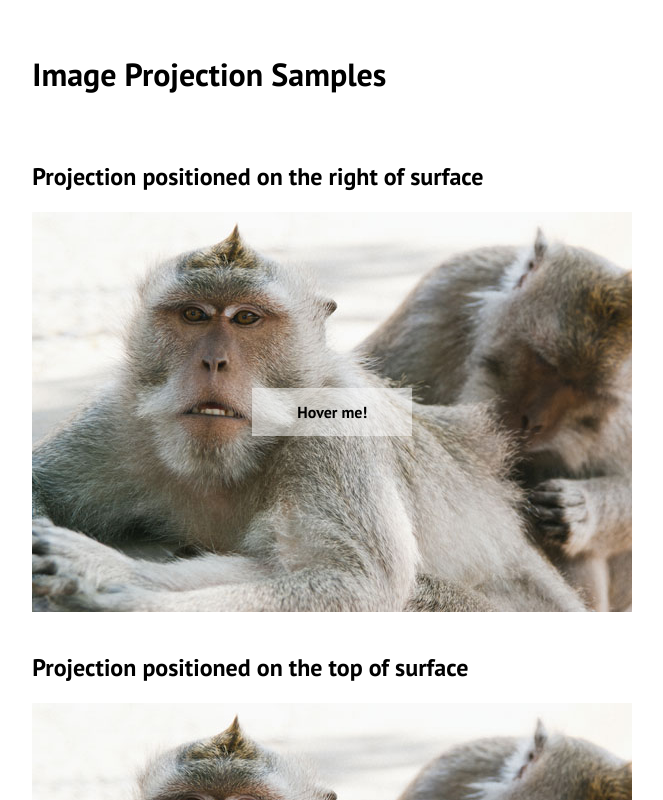
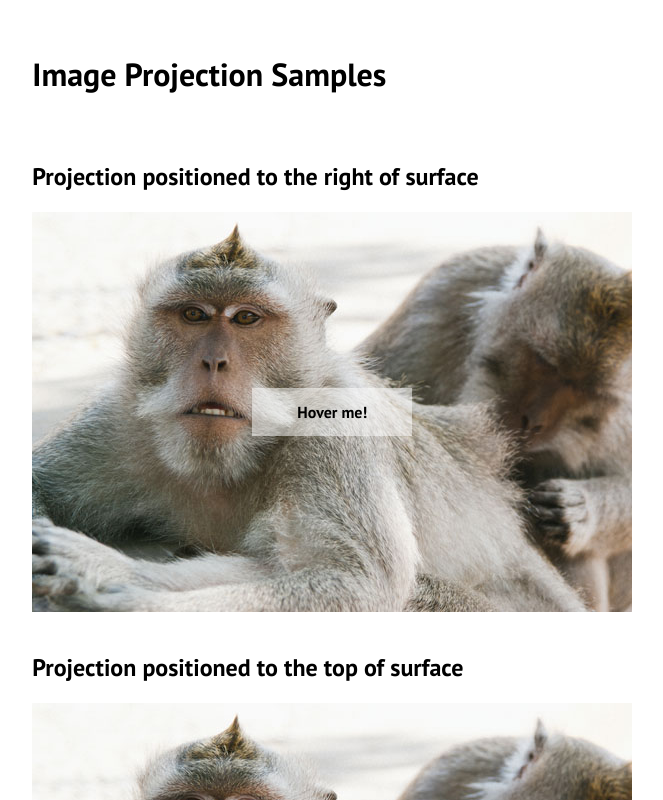
Before and after one commit to widatama/js-imageprojection, a website with bundled scripts: page preview/index.html in a window 1280 px wide. Shown: the top 800 px of the page, without its empty margins (1-664 px from the left). Built offline with nearby package versions, Linux system fonts and the light colour scheme.

Commit message:
Set up preview build

```diff
--- a/package.json
+++ b/package.json
@@ -9,6 +9,7 @@
     "build:clean": "rimraf dist",
     "build:types": "tsc --outDir dist",
     "build": "npm run build:clean && npm run build:bundle && npm run build:types",
+    "build:preview": "esbuild preview/javascript/app.ts --bundle --outdir=preview/javascript --format=iife --target=es2020",
     "start": "esbuild preview/javascript/app.ts --bundle --outdir=preview/javascript --servedir=preview --serve=9999 --format=iife --target=es2020",
     "test": "karma start ./karma.conf.ts"
   },
--- a/preview/index.html
+++ b/preview/index.html
@@ -13,14 +13,14 @@
     </header>
     <section class="page-content">
       <div>
-        <h2>Projection positioned on the right of surface</h2>
+        <h2>Projection positioned to the right of surface</h2>
         <div class="wrap-1" data-projection-image-url="images/sample.jpg">
           <img src="images/sample-halved.jpg"/>
         </div>
       </div>
       <br/>
       <div>
-        <h2>Projection positioned on the top of surface</h2>
+        <h2>Projection positioned to the top of surface</h2>
         <div class="wrap-2" data-projection-image-url="images/sample.jpg">
           <img src="images/sample-halved.jpg"/>
         </div>
```
Also changed, not shown: 1 other file.
